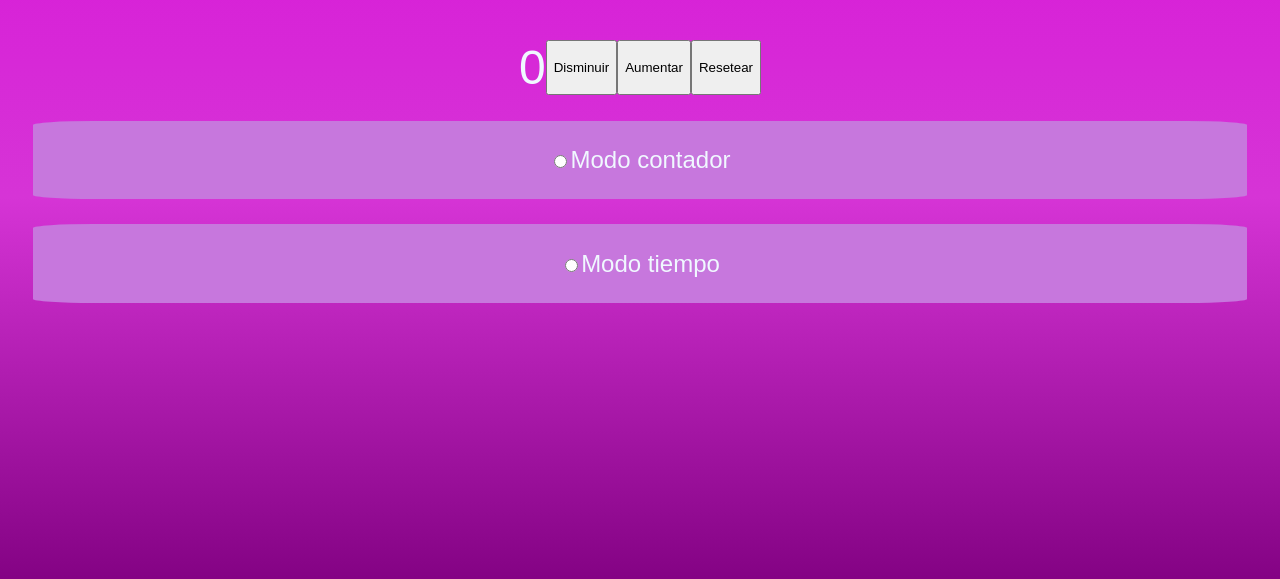
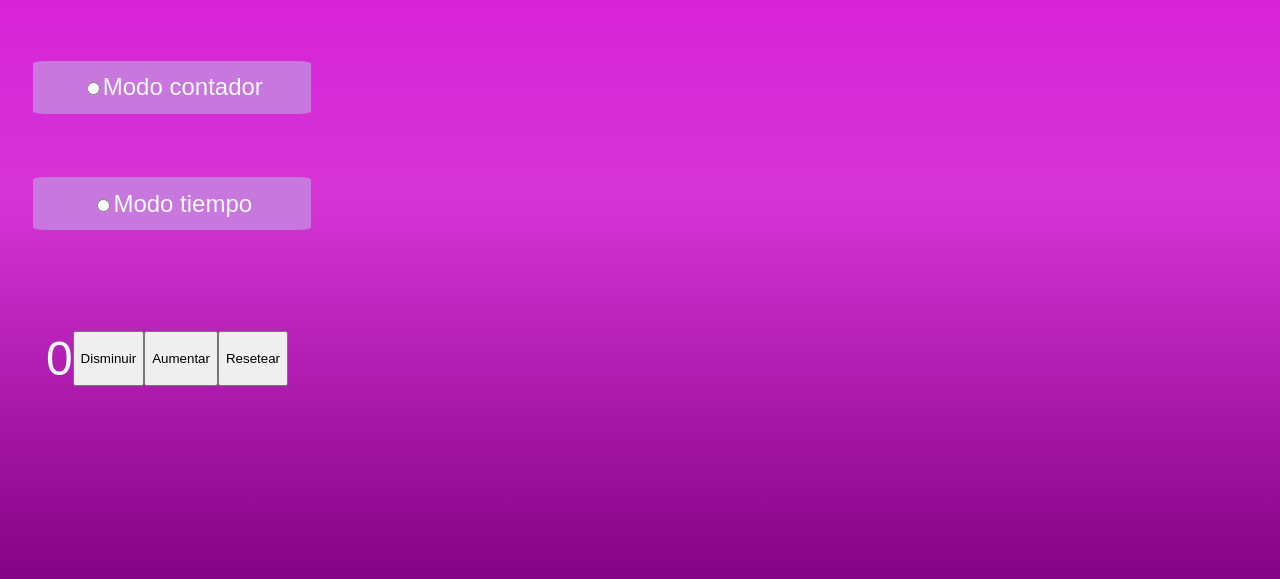
Before and after one commit to ConstanzaOriana/Ewol_Technical-Test, a plain HTML site: page index.html in a window 1280 px wide. Both pictures are taken after a click on the element "Modo contador". Shown: the part 203-782 px from the top of the page. Drawn offline with Linux system fonts and the light colour scheme.

Commit message:
Fixing_Styles

```diff
--- a/app.js
+++ b/app.js
@@ -1,3 +1,4 @@
+let body = document.getElementById("body");
 let modeCounter = document.getElementById("counter-mode-button");
 let modeTime = document.getElementById("time-mode-button");
 let minutes = 0;
@@ -19,11 +20,12 @@ let Interval;
 
 modeCounter.addEventListener('click', () => {
     let timeCounter = document.getElementById('counter-mode');
-    timeCounter.style.display = "flex";
+    timeCounter.style.display = "inline-flex";
     timeCounter.style.justifyContent = "center";
     timeCounter.style.color = "aliceblue";
     timeCounter.style.fontSize = "300%";
     timeCounter.style.fontFamily = "sans-serif";
+    timeCounter.style.margin = "3%";
     let timeMode = document.getElementById('time-mode');
     timeMode.style.display = "none";
 
@@ -53,7 +55,7 @@ modeCounter.addEventListener('click', () => {
 
 modeTime.addEventListener('click', () => {
     let timeMode = document.getElementById('time-mode');
-    timeMode.style.display = "flex";
+    timeMode.style.display = "inline-flex";
     timeMode.style.justifyContent = "center";
     timeMode.style.color = "aliceblue";
     timeMode.style.fontSize = "300%";
--- a/index.html
+++ b/index.html
@@ -8,9 +8,11 @@
     <link rel="icon" type="image/png" sizes="16x16" href="/favicon/favicon-96x96.png">
     <link rel="stylesheet" href="style.css">
 </head>
-<body>
+<body id="body">
     <div id="container">
         <h1>Ewol - Technical Test</h1>
+        <div id="counter-mode-button"><input type="radio" name="options">Modo contador</input></div>
+        <div id="time-mode-button"><input type="radio" name="options">Modo tiempo</input></div>
         <div id="counter-mode">
            <span id="valor">0</span>
            <button class="boton disminuir">Disminuir</button>
@@ -25,8 +27,6 @@
         <button id="btn-timer" class="btn-time">Iniciar temporizador</button>
         <button id="btn-reset" class="btn-time">Reset</button>
         </div>
-        <div id="counter-mode-button"><input type="radio" name="options">Modo contador</input></div>
-        <div id="time-mode-button"><input type="radio" name="options">Modo tiempo</input></div>
     </div>
     <script src="app.js"></script>
 </body>
--- a/style.css
+++ b/style.css
@@ -14,21 +14,18 @@ h1{
 }
 
 #counter-mode-button, #time-mode-button{
+    width: 20%;
     display: flex;
     justify-content: center;
     font-family: sans-serif;
-    color: purple;
     border: none;
     font-size: x-large;
-    margin: 2%;
-    padding: 2%;
+    margin-left: 2%;
+    margin-top: 5%;
+    margin-bottom: 5%;
+    padding: 1%;
     border-radius: 5%;
-}
-
-#counter-mode-button, #time-mode-button{
-    display: flex;
     background-color: rgb(199, 119, 221);
-    transition: 0.5s;
     color: aliceblue;
 }
 
```
